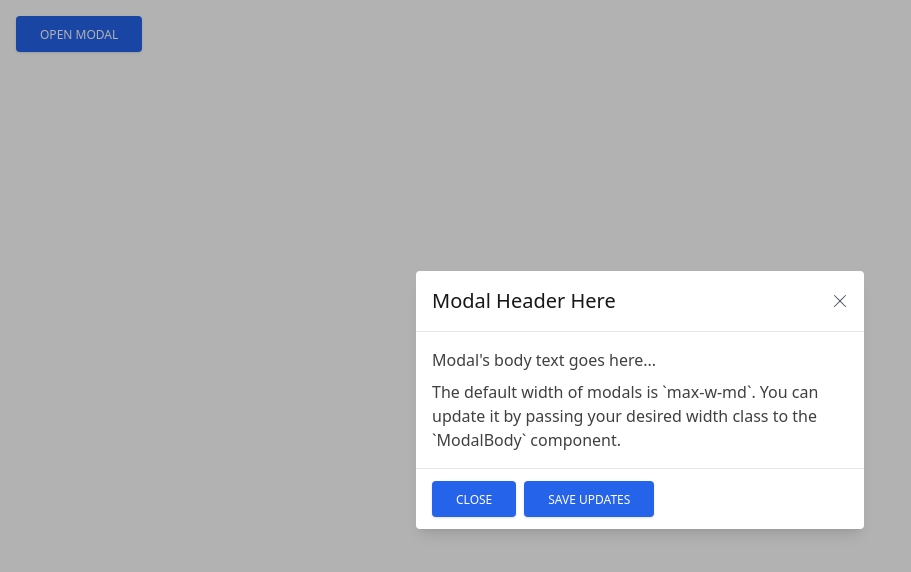
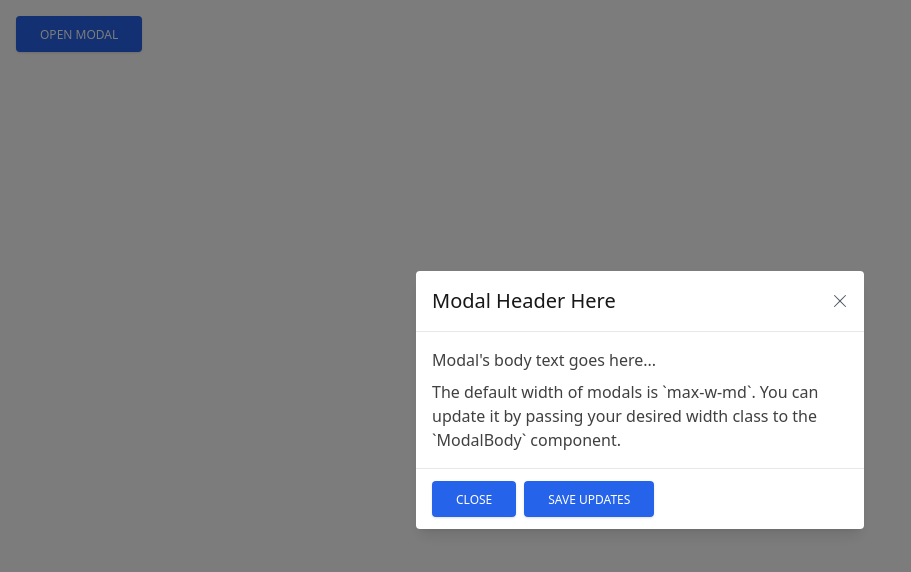
Before and after one commit to 0xSarkar/shiva-ui, a React app: page / in a window 1280 px wide. Both pictures are taken after a click on the button "OPEN MODAL". Shown: the top 572 px of the page, without its empty margins (0-911 px from the left). Built offline with nearby package versions, Linux system fonts and the light colour scheme.

Commit message:
modal-backdrop component separated from modal

```diff
--- a/src/App.js
+++ b/src/App.js
@@ -5,6 +5,8 @@ import ModalBody from "./components/Modal/ModalBody";
 import ModalHeader from "./components/Modal/ModalHeader";
 import ModalFooter from "./components/Modal/ModalFooter";
 import Button from "./components/Button/Button";
+import ModalBox from "./components/Modal/ModalBox";
+import ModalBackdrop from "./components/Modal/ModalBackdrop";
 
 function App() {
   const [modalIsOpen, setModalIsOpen] = useState(false)
@@ -14,7 +16,8 @@ function App() {
         <Button onClick={() => setModalIsOpen(true)}>Open Modal</Button>
       </div>
 
-      <Modal isOpen={modalIsOpen} setIsOpen={setModalIsOpen}>
+      <ModalBackdrop isOpen={modalIsOpen} setIsOpen={setModalIsOpen}>
+        <ModalBox>
           <ModalHeader>Modal Header Here</ModalHeader>
           <ModalBody>
             <p>
@@ -28,7 +31,8 @@ function App() {
             <Button onClick={() => setModalIsOpen(false)}>Close</Button>
             <Button className="ml-2">Save Updates</Button>
           </ModalFooter>
-      </Modal>
+        </ModalBox>
+      </ModalBackdrop>
     </div>
   )
 }
--- /dev/null
+++ b/src/components/Modal/ModalBackdrop.js
@@ -0,0 +1,29 @@
+import React, { useRef, useEffect, useState } from "react";
+import { Children, cloneElement } from "react"
+import ModalBox from "./ModalBox";
+
+import classNames from "classnames";
+
+function ModalBackdrop({children, isOpen, setIsOpen, className}) {
+  const [isTransitioning, setIsTransitioning] = useState(false)
+  // we need this transition states for showing the opening and closing animations(CSS transitions)
+  // isTransition is basically the copy of isOpen state but the false state has some delay (look in useEffect)
+
+  const defaultClasses = `fixed z-50 top-0 left-0 w-full h-full outline-none overflow-x-hidden overflow-y-auto inset-0 bg-black/30 flex items-center justify-center p-4 ${isTransitioning && isOpen? "opacity-100" : "opacity-0"} transition-opacity`
+
+  const updatedClasses = classNames(defaultClasses, className)
+
+  return (
+    (isOpen || isTransitioning) &&
+    <div className={updatedClasses}>
+    {
+      Children.map(children, (child) => {
+        if(child.type == ModalBox)
+          return cloneElement(child, {isOpen, setIsOpen, isTransitioning, setIsTransitioning})
+      })
+    }
+    </div>
+  )
+}
+
+export default ModalBackdrop;
--- a/src/components/Modal/Modal.js
+++ b/src/components/Modal/ModalBox.js
@@ -6,13 +6,9 @@ import ModalHeader from "./ModalHeader";
 import ModalFooter from "./ModalFooter";
 import classNames from "classnames";
 
-function Modal({ children, className, isOpen, setIsOpen, maxW=""}) {
+function ModalBox({ children, className, isOpen, setIsOpen, isTransitioning, setIsTransitioning }) {
 
   const modalRef = useRef(null)
-
-  const [isTransitioning, setIsTransitioning] = useState(false)
-  // we need this variable for showing the opening and closing animations(CSS transitions)
-  // isTransition is basically the copy of isOpen state but the false state has some delay (look in useEffect)
 
   const defaultClasses = `bg-white mx-auto w-full shadow-lg rounded ${isTransitioning && isOpen? "scale-100" : "scale-75"} transition-transform max-w-md`
 
@@ -71,4 +67,4 @@ function Modal({ children, className, isOpen, setIsOpen, maxW=""}) {
   )
 }
 
-export default Modal
+export default ModalBox
--- a/src/components/Modal/index.js
+++ b/src/components/Modal/index.js
@@ -1,3 +1,3 @@
-import Modal from "./Modal";
+import Modal from "./ModalBox";
 
 export default Modal
```
Lines whose indentation alone changed are shown as unchanged.
